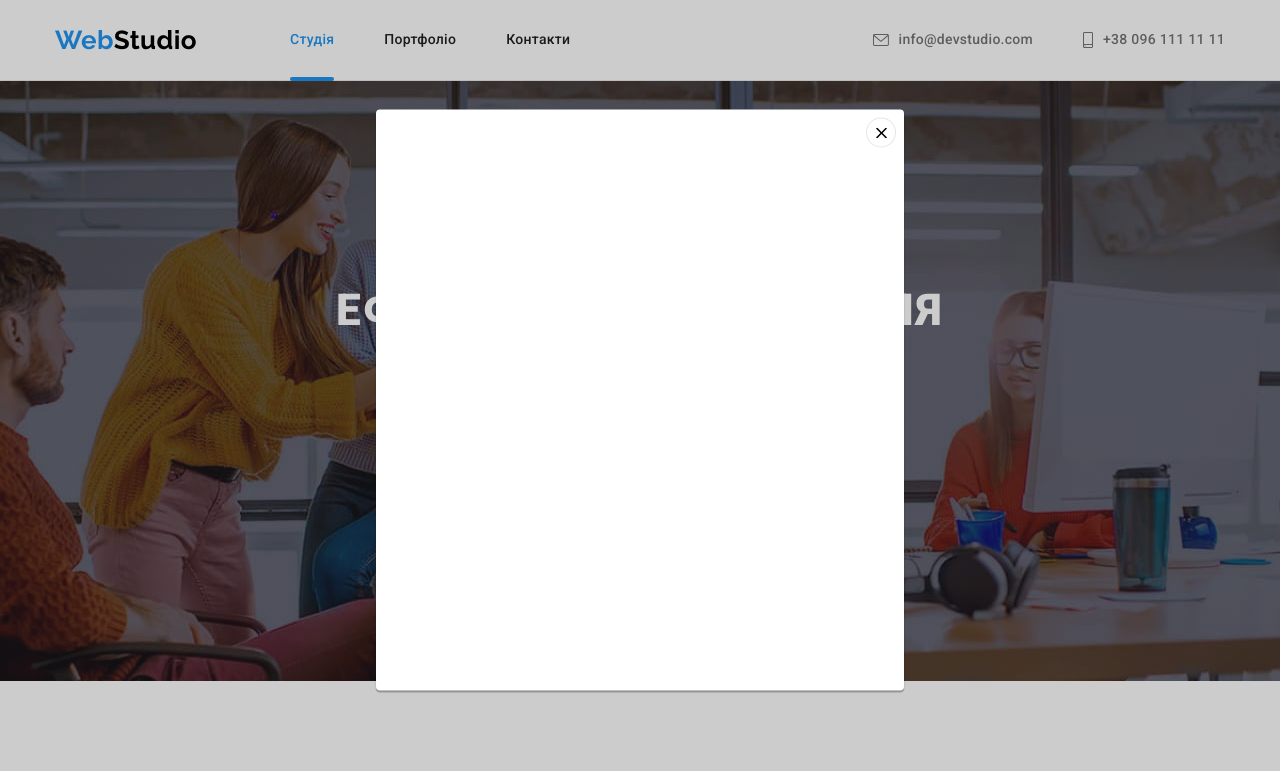
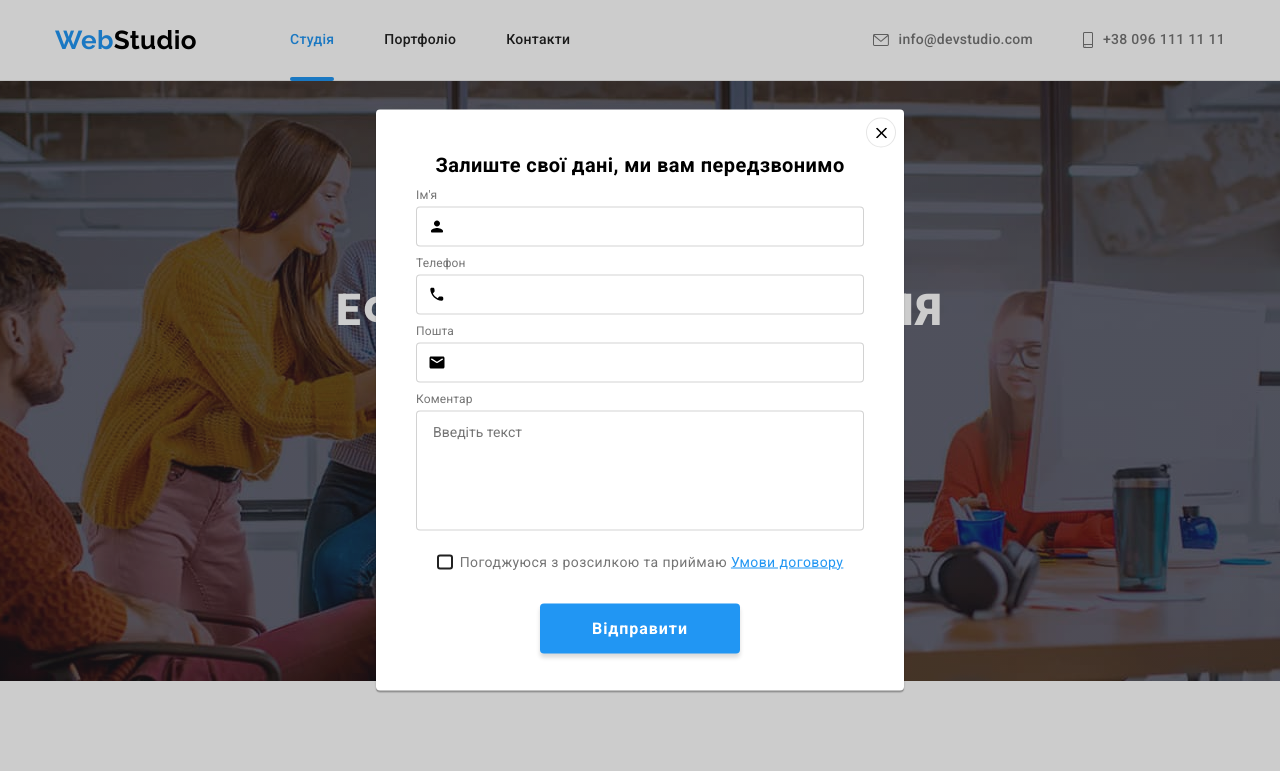
Before and after one commit to IraV20/goit-markup-hw-06, a plain HTML site: page index.html in a window 1280 px wide. Both pictures are taken after a click on the button "Замовити послугу". Shown: the top 771 px of the page. Drawn offline with nearby package versions, Linux system fonts and the light colour scheme.

Commit message:
create form for footer and modal

```diff
--- a/index.html
+++ b/index.html
@@ -396,6 +396,21 @@
             </li>
           </ul>
         </div>
+        <div class="footer-form">
+
+          <p class="">Підпишіться на розсилку</p>
+          <div class="form-action">
+            <form action="">
+              <input type="email" name="email" id="email" placeholder="E-mail">
+            </form>
+
+            <button type="button" class="button footer-button">Підписатися
+              <svg class="icon-send" width="24px" height="24px">
+                <use href="/images/svg/symbol-defs.svg#icon-icon-send"></use>
+              </svg>
+            </button>
+          </div>
+        </div>
       </div>
     </footer>
     <!--Modal-->
@@ -406,6 +421,56 @@
             <use href="./images/svg/symbol-defs.svg#icon-Vector-1"></use>
           </svg>
         </button>
+        <p class="modal-title">Залиште свої дані, ми вам передзвонимо</p>
+        <form action="" class="modal-form">
+          <div class="form-element">
+            <label for="name">Ім'я</label>
+            <div class="input-wrap">
+              <input type="text" name="name" id="name">
+              <svg class="icon-form" width="18px" height="18px">
+                <use href="/images/svg/symbol-defs.svg#icon-person"></use>
+              </svg>
+            </div>
+          </div>
+          <div class="form-element">
+            <label for="tel">Телефон</label>
+            <div class="input-wrap">
+              <input type="tel" name="tel" id="tel">
+              <svg class="icon-form" width="18px" height="18px">
+                <use href="/images/svg/symbol-defs.svg#icon-phone"></use>
+              </svg>
+
+            </div>
+          </div>
+          <div class="form-element">
+            <label for="email">Пошта</label>
+            <div class="input-wrap">
+              <input type="email" name="email" id="email">
+              <svg class="icon-form" width="18px" height="18px">
+                <use href="/images/svg/symbol-defs.svg#icon-email-black"></use>
+              </svg>
+
+            </div>
+          </div>
+          <div class="form-element">
+            <label for="coment">Коментар</label>
+            <textarea name="coment" id="coment" placeholder="Введіть текст"></textarea>
+          </div>
+          <div class="accept">
+            <input type="checkbox" name="accept" id="accept" class="visually-hidden" required>
+
+            <label for="accept">
+              <div class="checkbox">
+                <svg class="icon-checkbox" width="11.4px" height="8.4px">
+                  <use href="/images/svg/symbol-defs.svg#icon-Vector-2"></use>
+                </svg>
+              </div>
+              <p>Погоджуюся з розсилкою та приймаю <a href="" class="link">Умови договору</a></p>
+            </label>
+          </div>
+
+          <button type="submit" class="button">Відправити</button>
+        </form>
       </div>
     </div>
 
```
